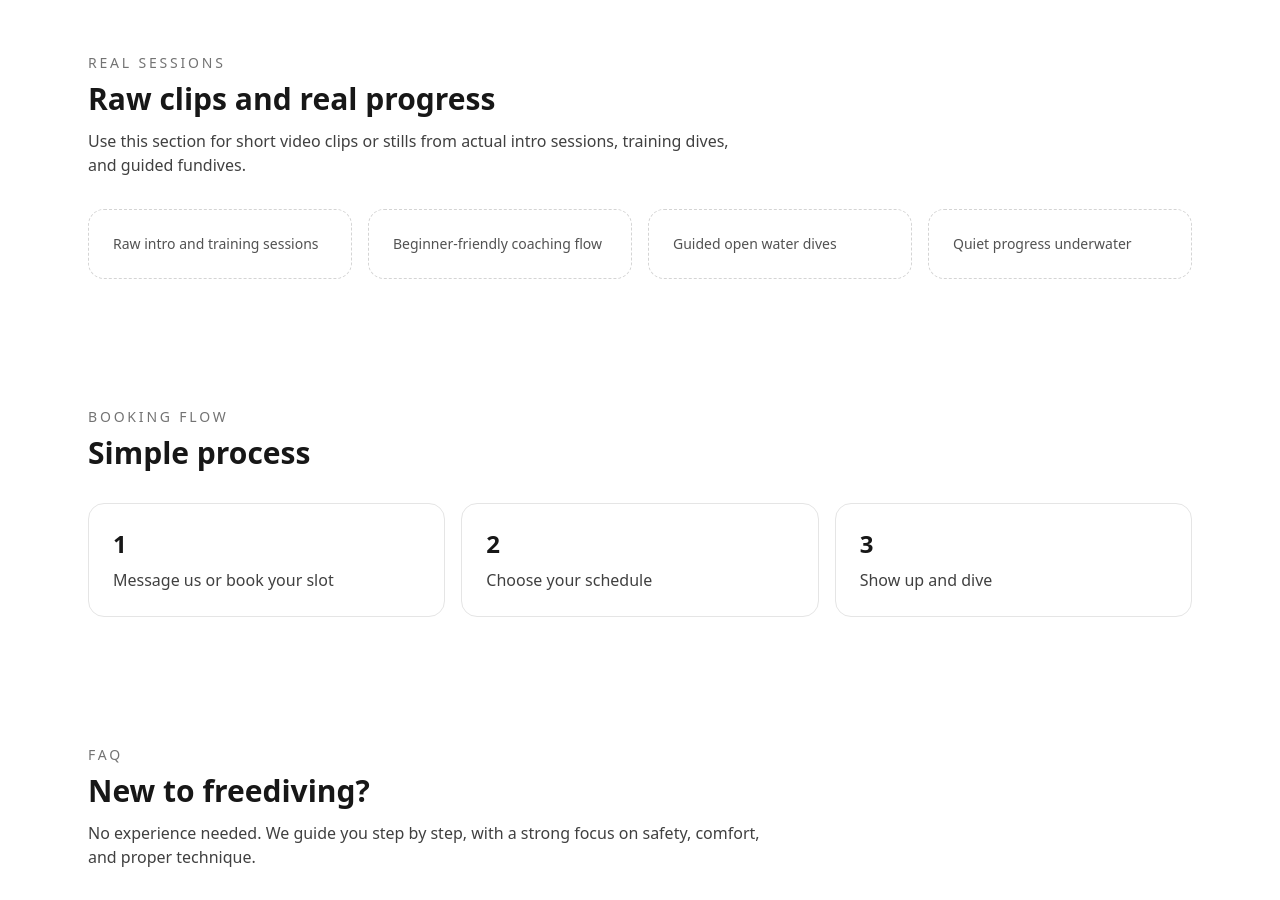
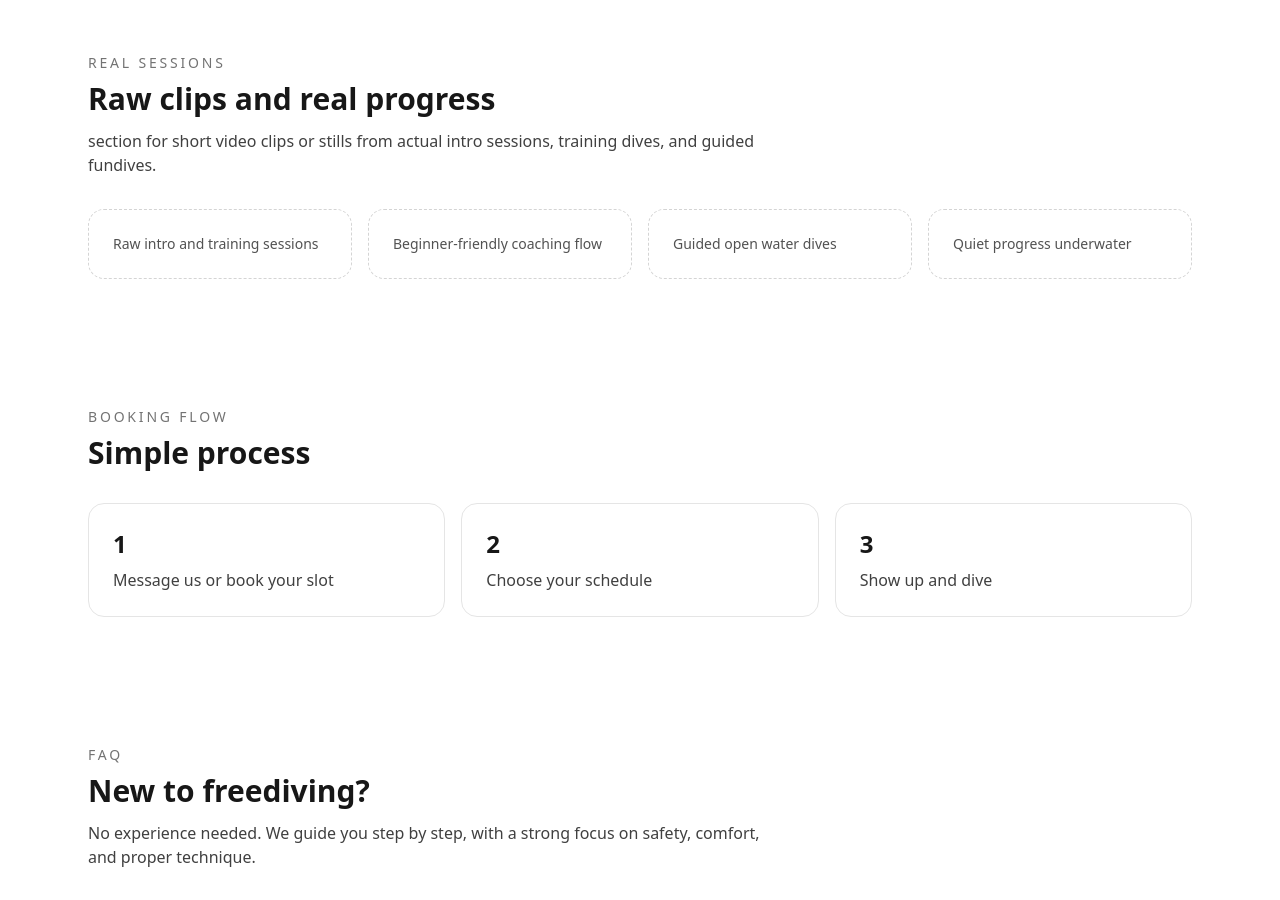
Before and after one commit to cbmserino-cyber/swake-diving-center, a Next.js app: page / in a window 1280 px wide. Shown: the part 2500-3400 px from the top of the page. Built offline with nearby package versions, Linux system fonts and the light colour scheme.

Commit message:
Update swake-website.tsx

```diff
--- a/components/swake-website.tsx
+++ b/components/swake-website.tsx
@@ -236,7 +236,7 @@ export function SwakeWebsite() {
         </p>
         <h2 className="mt-2 text-3xl font-semibold">Raw clips and real progress</h2>
         <p className="mt-3 max-w-2xl text-neutral-700">
-          Use this section for short video clips or stills from actual intro
+          section for short video clips or stills from actual intro
           sessions, training dives, and guided fundives.
         </p>
         <div className="mt-8 grid gap-4 md:grid-cols-4">
```
